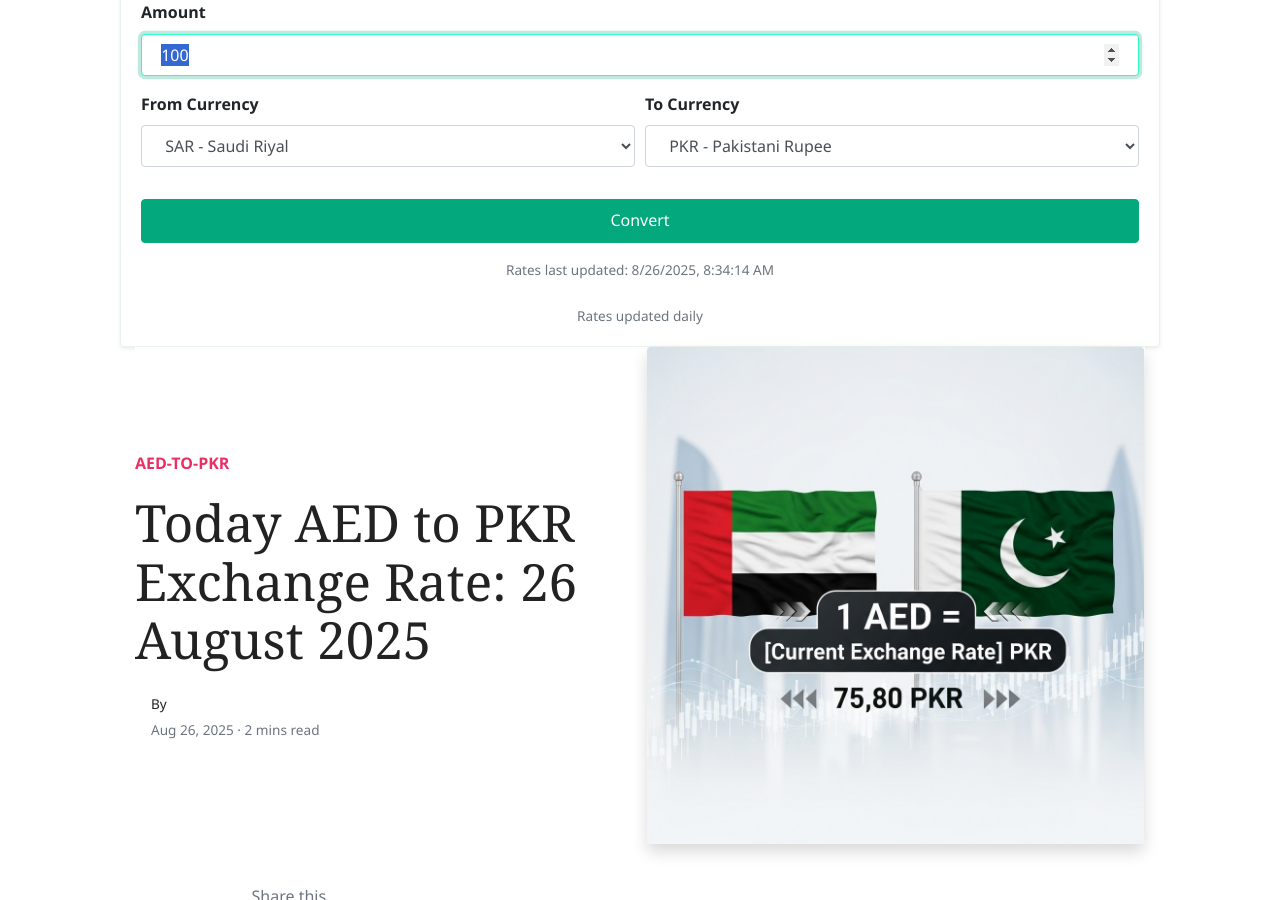
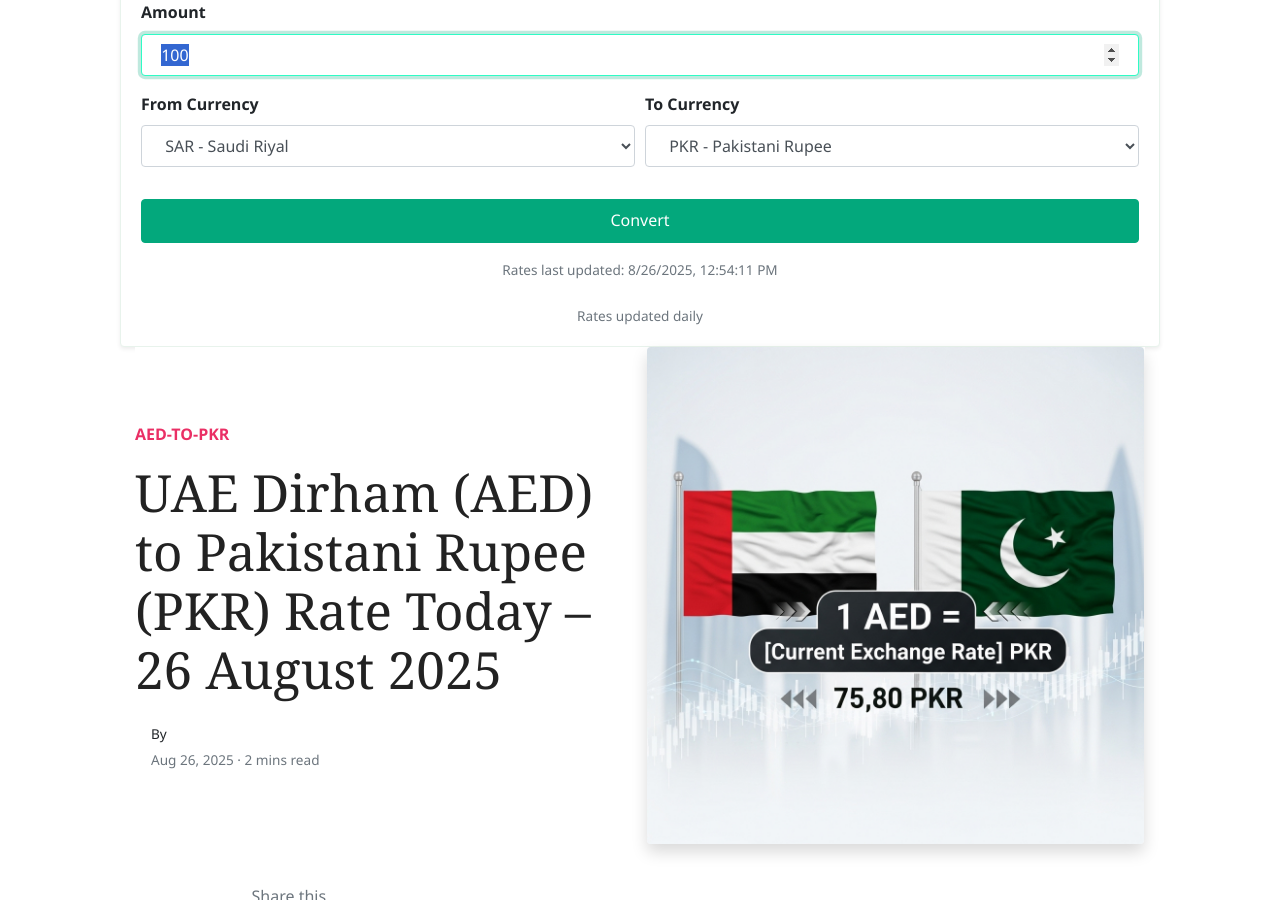
Before and after one commit to mlcom/mlcom.github.io, a Jekyll site: the page built from _posts/2025-08-26-today-uae-dirham-to-pkr-exchange-rate-august-2025-prices-updated-aed-to-pkr.md, in a window 1280 px wide and 900 px high, scrolled down 242 px. Built offline with Jekyll 4.4.1, drawn with Linux system fonts in a browser that asks for light colours; nearby versions of some CDN libraries; comment, search, counter and statistics services are not loaded.

Commit message:
Automated: Update currency rates and generate daily posts

```diff
--- a/_data/rates.yml
+++ b/_data/rates.yml
@@ -1,4 +1,4 @@
-last_updated_utc: '2025-08-26T08:34:14.133224+00:00'
+last_updated_utc: '2025-08-26T12:54:11.678710+00:00'
 rates:
   AED: 3.6725
   AFN: 68.419
--- a/_posts/2025-08-26-today-uae-dirham-to-pkr-exchange-rate-august-2025-prices-updated-aed-to-pkr.md
+++ b/_posts/2025-08-26-today-uae-dirham-to-pkr-exchange-rate-august-2025-prices-updated-aed-to-pkr.md
@@ -1,6 +1,6 @@
 ---
 layout: post
-title:  'Today AED to PKR Exchange Rate: 26 August 2025'
+title:  'UAE Dirham (AED) to Pakistani Rupee (PKR) Rate Today – 26 August 2025'
 author: jane
 categories: [ aed-to-pkr ]
 image: assets/images/aed-to-pkr-rate-today.jpg
```
Also changed, not shown: _posts/2025-08-26-today-saudi-riyal-to-pkr-exchange-rate-august-2025-prices-updated-sar-to-pkr.md (+1 -1 lines), _posts/2025-08-26-today-us-dollar-to-pkr-exchange-rate-august-2025-prices-updated-usd-to-pkr.md (+1 -1 lines).
